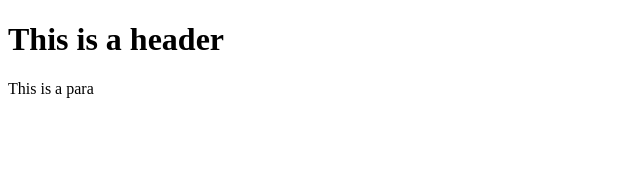
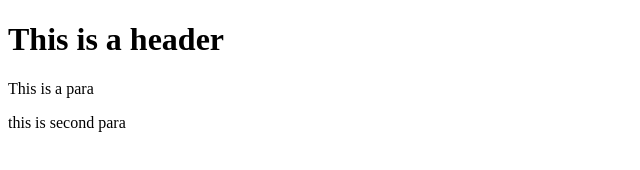
Before and after one commit to brigadierpratap/git-test, a plain HTML site: page index.html in a window 1280 px wide. Shown: the whole page, without its empty margins (0-640 px from the left). Drawn offline with Linux system fonts and the light colour scheme.

Commit message:
third commit

```diff
--- a/index.html
+++ b/index.html
@@ -4,5 +4,6 @@
   <body>
     <h1>This is a header</h1>
     <p>This is a para</p>
+    <p>this is second para</p>
   </body>
 </html>
```
